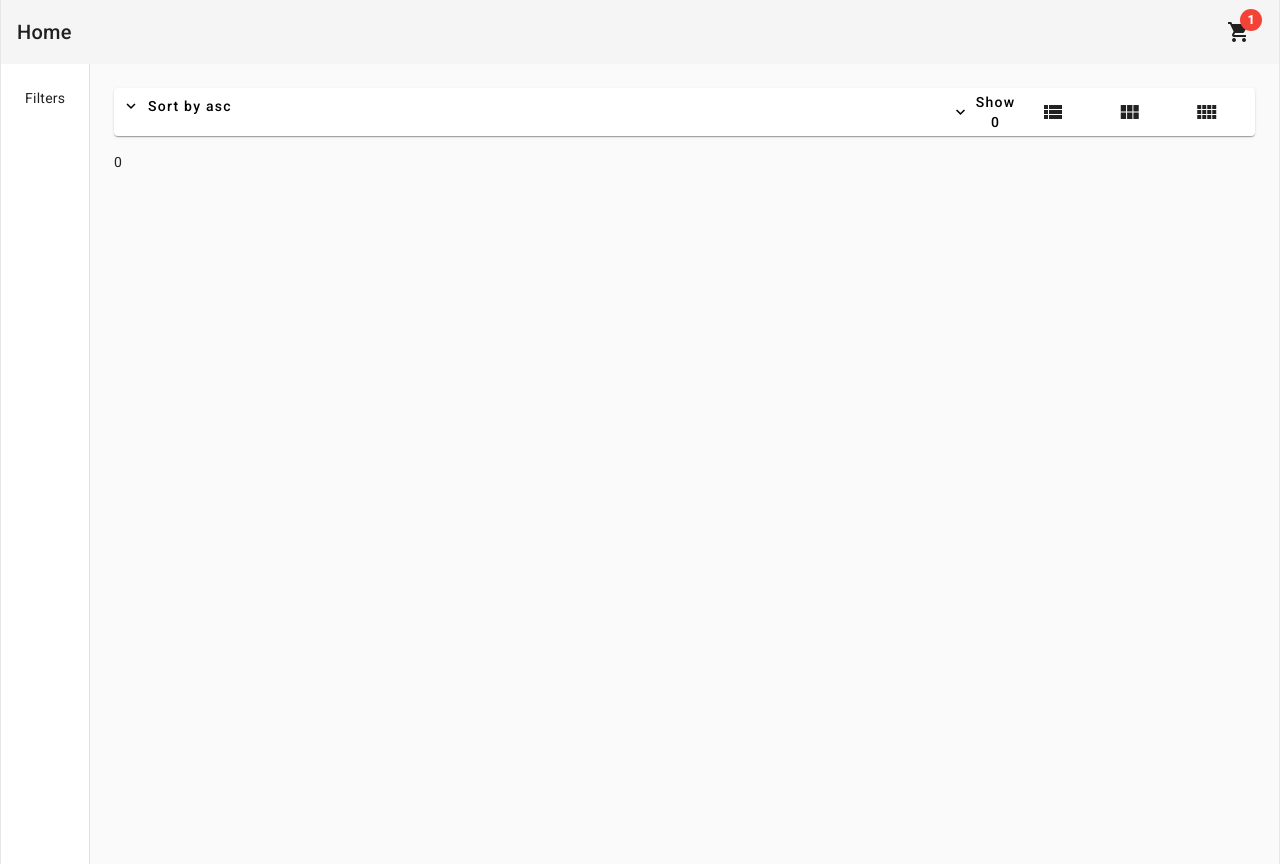
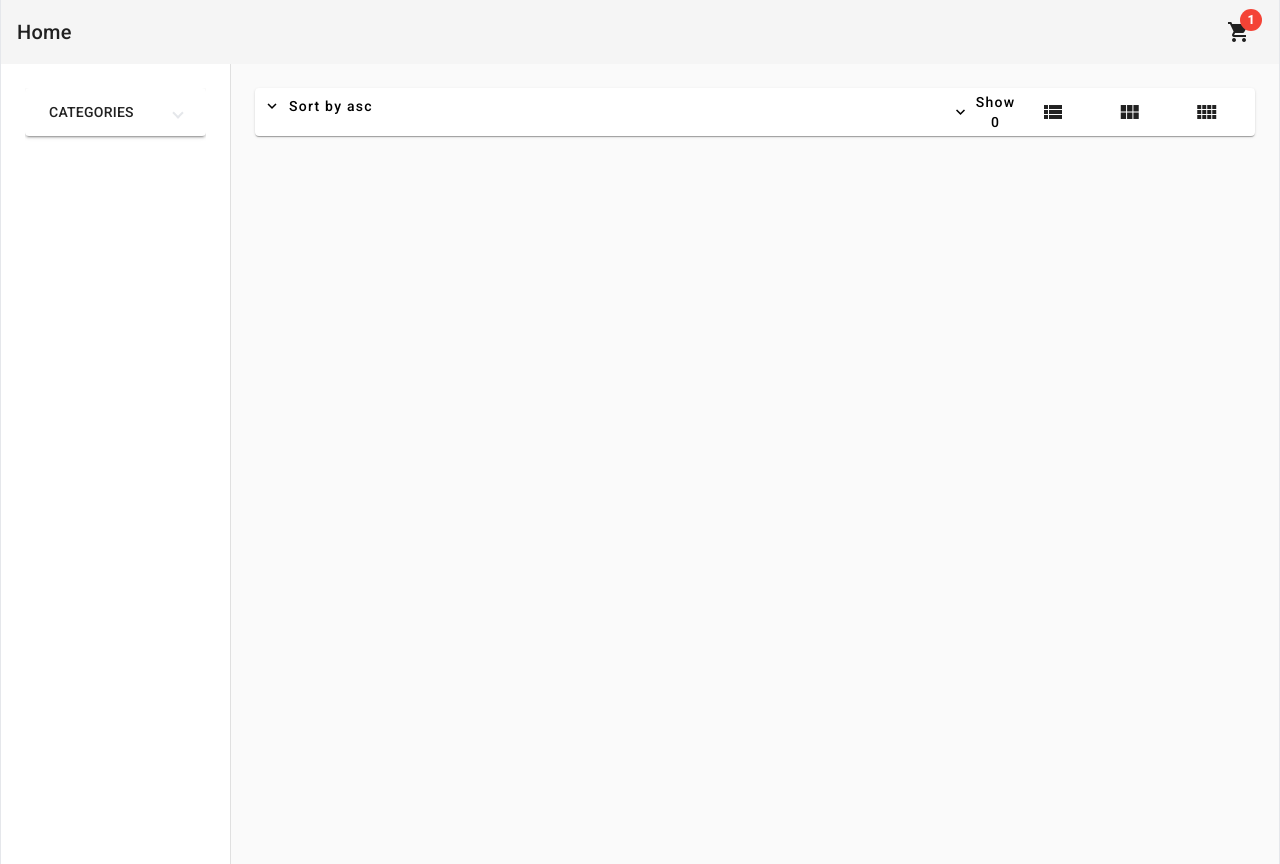
Before and after one commit to sedin-tushar/angular-store-app, an Angular app: page /home in a window 1280 px wide. Built offline with nearby package versions, Linux system fonts and the light colour scheme.

Commit message:
category Filter

```diff
--- a/src/app/app.module.ts
+++ b/src/app/app.module.ts
@@ -12,7 +12,6 @@
 import { MatBadgeModule } from '@angular/material/badge';
 import { MatSnackBarModule } from '@angular/material/snack-bar';
 import { MatExpansionModule } from '@angular/material/expansion';
-
 import { AppRoutingModule } from './app-routing.module';
 import { AppComponent } from './app.component';
 import { BrowserAnimationsModule } from '@angular/platform-browser/animations';
@@ -20,6 +19,7 @@
 import { HomeComponent } from './pages/home/home.component';
 import { CartComponent } from './pages/cart/cart.component';
 import { ProductsHeaderComponent } from './pages/home/components/products-header/products-header.component';
+import { FiltersComponent } from './pages/home/components/filters/filters.component';
 
 @NgModule({
   declarations: [
@@ -27,7 +27,8 @@
     HeaderComponent,
     HomeComponent,
     CartComponent,
-    ProductsHeaderComponent
+    ProductsHeaderComponent,
+    FiltersComponent
   ],
   imports: [
     BrowserModule,
--- /dev/null
+++ b/src/app/pages/home/components/filters/filters.component.html
@@ -0,0 +1,10 @@
+<mat-expansion-panel *ngIf="categories">
+<mat-expansion-panel-header>
+  <mat-panel-title> CATEGORIES </mat-panel-title>
+</mat-expansion-panel-header>
+<mat-selection-list [multiple]="false">
+  <mat-list-option *ngFor="let category of categories" [value]="category">
+    <button (click)="onShowCategory(category)">{{category}}</button>
+  </mat-list-option>
+</mat-selection-list>
+</mat-expansion-panel>
--- /dev/null
+++ b/src/app/pages/home/components/filters/filters.component.ts
@@ -0,0 +1,15 @@
+import { Component, EventEmitter, Output } from '@angular/core';
+
+@Component({
+  selector: 'app-filters',
+  templateUrl: './filters.component.html',
+})
+export class FiltersComponent {
+  @Output() showCategory = new EventEmitter<string>();
+
+  categories=['tv','shoes', 'all'];
+
+  onShowCategory(category: string): void{
+    this.showCategory.emit(category);
+  }
+}
--- a/src/app/pages/home/home.component.html
+++ b/src/app/pages/home/home.component.html
@@ -1,10 +1,11 @@
 <mat-drawer-container [autosize]="true" class="min-h-full max-w-7x1 mx-auto border-x">
   <mat-drawer mode="side" opened class="p-6">
-    <div> Filters</div>
+    <app-filters (showCategory)="onShowCategory($event)"></app-filters>
   </mat-drawer>
   <mat-drawer-content class="p-6">
     <app-products-header (columnsCountChange)="onColumnsCountChange($event)">
     </app-products-header>
-    {{cols}}
+    {{category}}
+
   </mat-drawer-content>
 </mat-drawer-container>
--- a/src/app/pages/home/home.component.ts
+++ b/src/app/pages/home/home.component.ts
@@ -6,7 +6,12 @@
 })
 export class HomeComponent {
   cols=0;
+  category: string | undefined;
   onColumnsCountChange(colsNum: number): void{
     this.cols = colsNum;
   }
+
+  onShowCategory(newCategory: string): void{
+    this.category = newCategory;
+  }
 }
```
